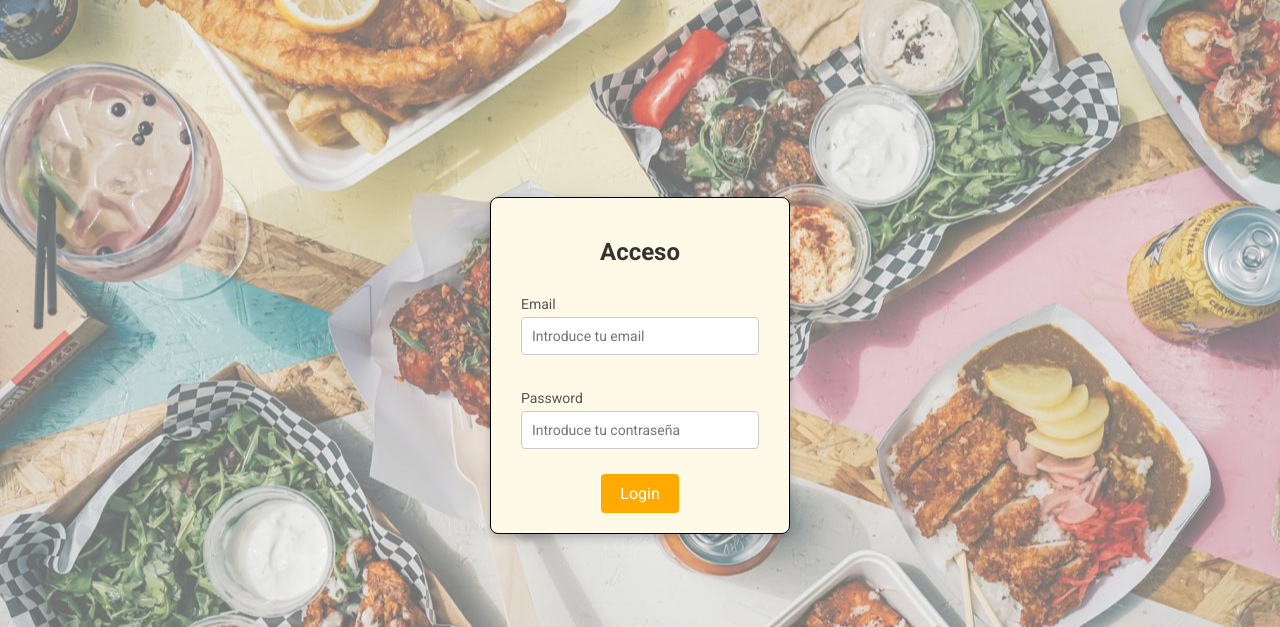
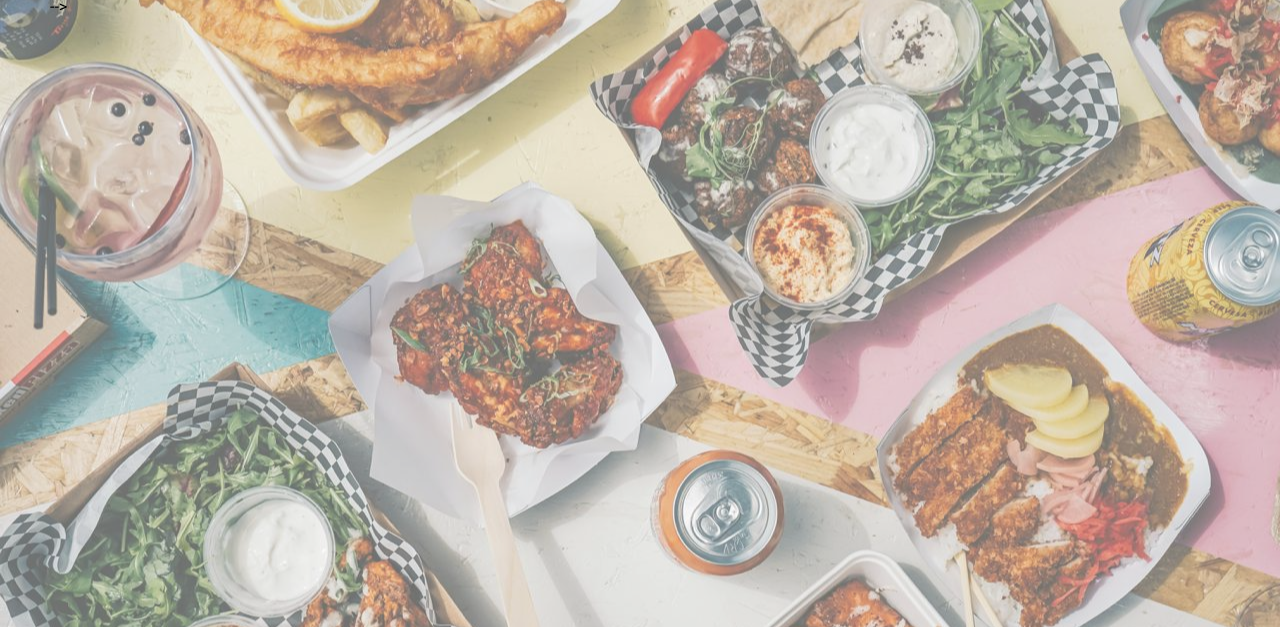
Before and after one commit to miriam148/-group-project, a website built with Vite: page vite-project/index.html in a window 1280 px wide. Shown: the part 63-690 px from the top of the page. Built offline with nearby package versions, Linux system fonts and the light colour scheme; a web font is replaced by a local one.

Commit message:
comento mi estructura html de login

```diff
--- a/vite-project/index.html
+++ b/vite-project/index.html
@@ -30,11 +30,11 @@
 
     <div id="app">
       <!-- <img src="./src/imagen/backgroung proyecto.jpeg" alt="fondo" class="fondo"> -->
-      <div id="app1" class="container-access-admin">
+      <!-- <div id="app1" class="container-access-admin">
         <!-- <header class="header">
           <div class="logo">Rush</div>
         </header> -->
-        <div class="login-box">
+        <!-- <div class="login-box">
           <h2>Acceso</h2>
           <form>
             <div class="input-group">
@@ -52,7 +52,7 @@
             <button id="button" type="submit" class="btn">Login</button>
           </form>
         </div>
-      </div>
+      </div> --> -->
 
     </div>
 
```
